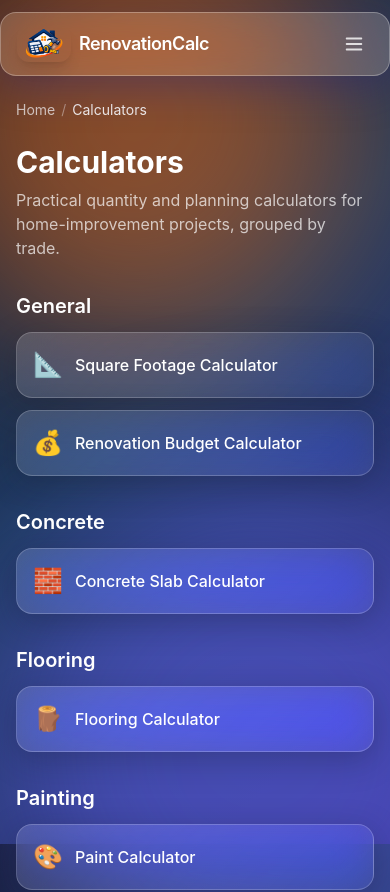
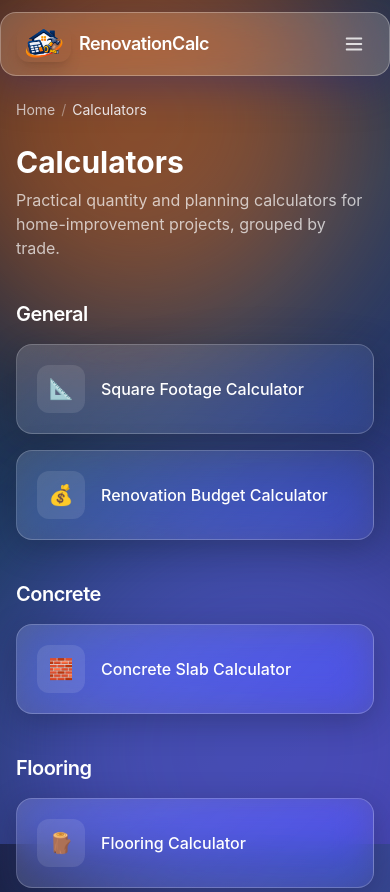
Before and after one commit to mayankdobriyal1920/renovation-calc, a Next.js app in the folder renovation-calc/: page /calculators in a window 390 px wide. Shown: the top 892 px of the page. Built offline with nearby package versions, Linux system fonts and the light colour scheme.

Commit message:
fix: make calculators index a responsive grid layout

```diff
--- a/renovation-calc/app/calculators/page.tsx
+++ b/renovation-calc/app/calculators/page.tsx
@@ -47,23 +47,28 @@ export default function CalculatorsIndex() {
     <div>
       <Breadcrumb items={[{ label: "Home", href: "/" }, { label: "Calculators" }]} />
       <h1 className="mt-6 text-3xl font-bold text-white">Calculators</h1>
-      <p className="mt-2 text-white/70">
+      <p className="mt-2 max-w-2xl text-white/70">
         Practical quantity and planning calculators for home-improvement projects, grouped by trade.
       </p>
-      <div className="mt-8 space-y-8">
+
+      <div className="mt-10 space-y-10">
         {GROUPS.map((g) => (
           <section key={g.title}>
-            <h2 className="text-xl font-semibold text-white">{g.title}</h2>
-            <div className="mt-3 grid gap-3 sm:grid-cols-2 lg:grid-cols-3">
+            <h2 className="text-xl font-semibold text-white tracking-tight">{g.title}</h2>
+            <div className="mt-4 grid gap-4 sm:grid-cols-2 lg:grid-cols-3 xl:grid-cols-4">
               {g.items.map((c) => (
                 <Link
                   key={c.href}
                   href={c.href}
-                  className="glass-card group rounded-2xl p-4 transition hover:-translate-y-1 hover:shadow-xl"
+                  className="glass-card group rounded-2xl p-5 sm:p-6 transition hover:-translate-y-1 hover:shadow-xl"
                 >
-                  <div className="flex items-center gap-3">
-                    <span className="text-2xl">{c.icon}</span>
-                    <span className="font-medium text-white group-hover:text-orange-300">{c.label}</span>
+                  <div className="flex items-center gap-4">
+                    <div className="flex h-12 w-12 items-center justify-center rounded-xl bg-white/10 shrink-0">
+                      <span className="text-xl">{c.icon}</span>
+                    </div>
+                    <span className="font-medium text-white group-hover:text-orange-300">
+                      {c.label}
+                    </span>
                   </div>
                 </Link>
               ))}
```
